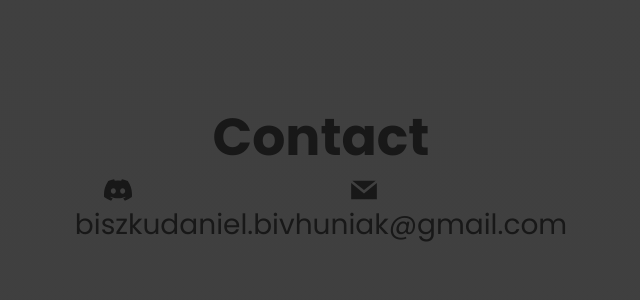
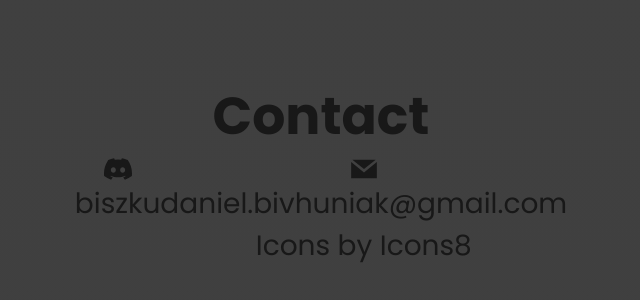
Before and after one commit to Biszku/Portfolio, a Next.js app: page / in a window 1280 px wide. Shown: the part 6628-6928 px from the top of the page, without its empty margins (319-959 px from the left). Built offline with nearby package versions, Linux system fonts and the light colour scheme.

Commit message:
added ref to icons distributor

```diff
--- a/src/components/LandingPage/ContactSection/ContactSection.tsx
+++ b/src/components/LandingPage/ContactSection/ContactSection.tsx
@@ -12,6 +12,12 @@ const ContactSection = () => {
       <div className={styles.box}>
         <GrMail />
         <span>daniel.bivhuniak@gmail.com</span>
+        <span>
+          {"Icons by "}
+          <a href="https://icons8.com/" target="_blank">
+            Icons8
+          </a>
+        </span>
       </div>
     </section>
   );
```
